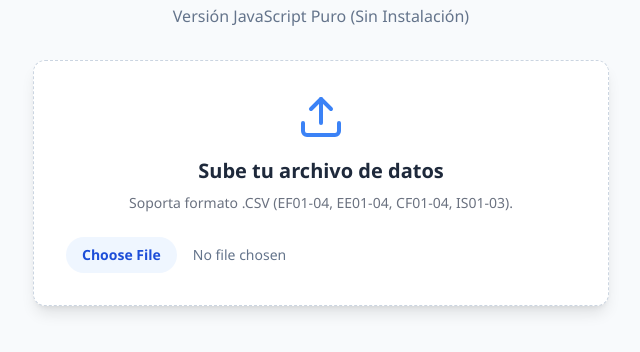
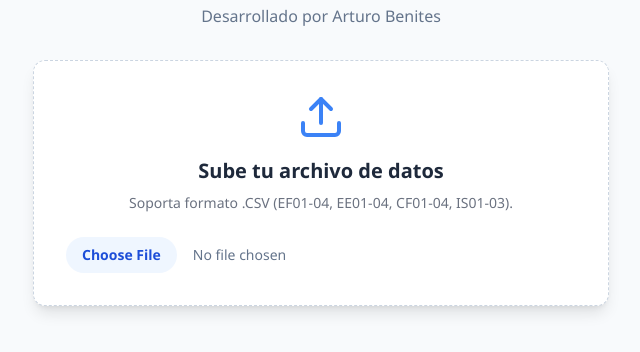
Before and after one commit to arturoFIIS/app-analisis-utaut, a plain HTML site: page index.html in a window 1280 px wide. Shown: the part 64-416 px from the top of the page, without its empty margins (319-959 px from the left). Drawn offline with nearby package versions, Linux system fonts and the light colour scheme.

Commit message:
nombre de autor

```diff
--- a/index.html
+++ b/index.html
@@ -24,7 +24,7 @@
     <div class="min-h-screen p-6">
         <header class="mb-8 text-center">
             <h1 class="text-3xl font-bold text-slate-800 mb-2">Análisis Estadístico UTAUT</h1>
-            <p class="text-slate-500">Versión JavaScript Puro (Sin Instalación)</p>
+            <p class="text-slate-500">Desarrollado por Arturo Benites</p>
         </header>
 
         <!-- SECCIÓN 1: CARGA DE ARCHIVO -->
```
